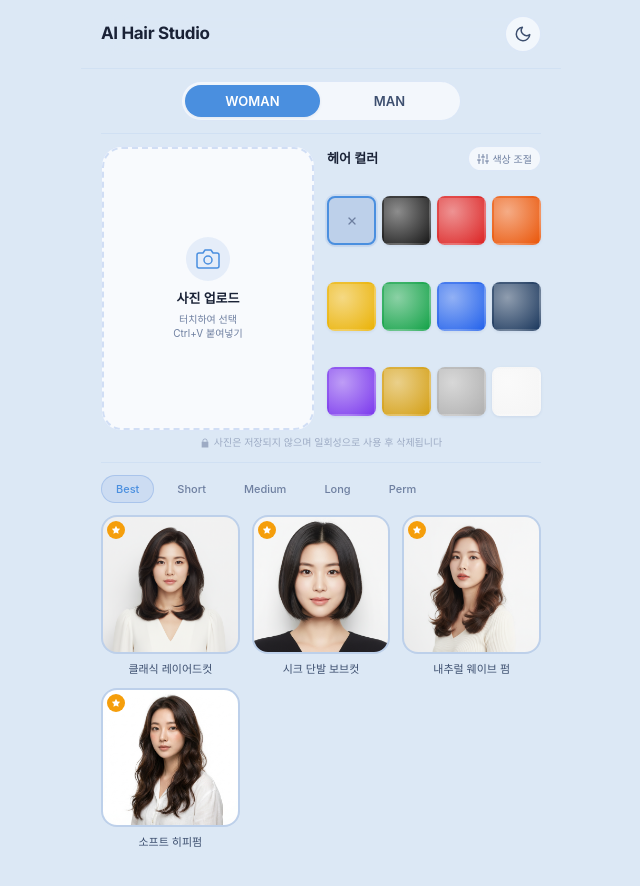
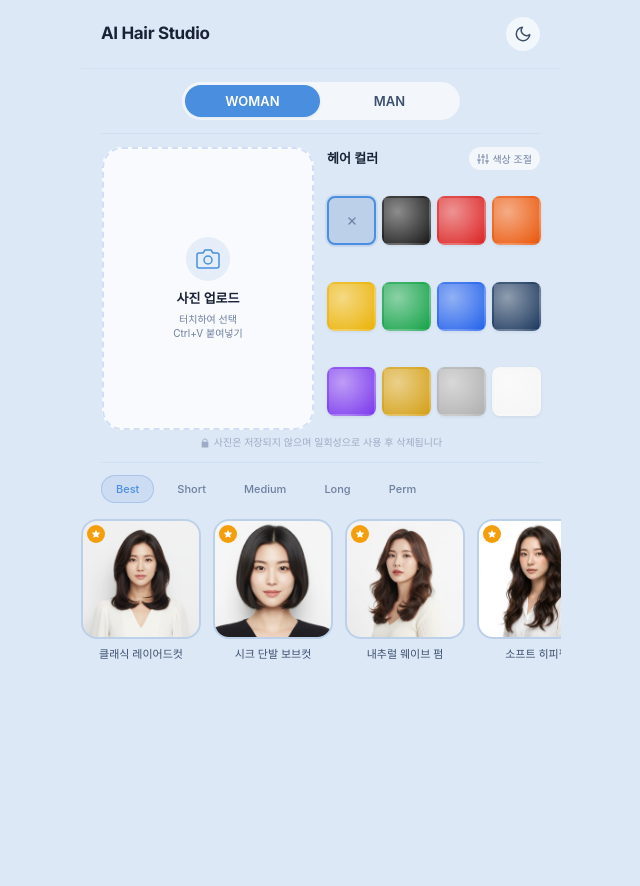
Before and after one commit to ldg001108-prog/hair-salon-app, a Next.js app: page /salon/1 in a window 1280 px wide. Shown: the top 886 px of the page, without its empty margins (319-959 px from the left). After the commit the page ends 800 px from the top, so only its background shows below. Built offline with nearby package versions, Linux system fonts and the light colour scheme; a web font is replaced by a local one.

Commit message:
fix: AI 모델명 수정(gemini-2.5-flash-image) + 스타일 가로 스크롤 전환

```diff
--- a/src/components/MainView/MainView.module.css
+++ b/src/components/MainView/MainView.module.css
@@ -458,23 +458,38 @@
     border-color: var(--border-accent);
 }
 
-/* ── 스타일 갤러리 (그리드 확대) ── */
+/* ── 스타일 갤러리 (가로 스크롤) ── */
 .styleGallery {
-    padding: var(--sp-3) var(--sp-5);
+    padding: var(--sp-3) 0;
     flex: 1;
+    display: flex;
+    flex-direction: column;
 }
 
 .styleGrid {
-    display: grid;
-    grid-template-columns: repeat(3, 1fr);
+    display: flex;
     gap: var(--sp-3);
+    padding: var(--sp-1) var(--sp-5);
+    overflow-x: auto;
+    -ms-overflow-style: none;
+    scrollbar-width: none;
+    scroll-snap-type: x proximity;
+    flex: 1;
+    align-items: stretch;
+}
+
+.styleGrid::-webkit-scrollbar {
+    display: none;
 }
 
 .styleCard {
+    flex: 0 0 auto;
+    width: 120px;
     display: flex;
     flex-direction: column;
     align-items: center;
     gap: 6px;
+    scroll-snap-align: start;
     transition: transform var(--dur-fast) var(--ease-out);
 }
 
--- a/src/services/geminiHair.ts
+++ b/src/services/geminiHair.ts
@@ -160,7 +160,7 @@ export async function transformHair(
 
             try {
                 const response = await ai.models.generateContent({
-                    model: "gemini-2.5-flash-preview-04-17",
+                    model: "gemini-2.5-flash-image",
                     contents: [
                         {
                             text: prompt,
```
